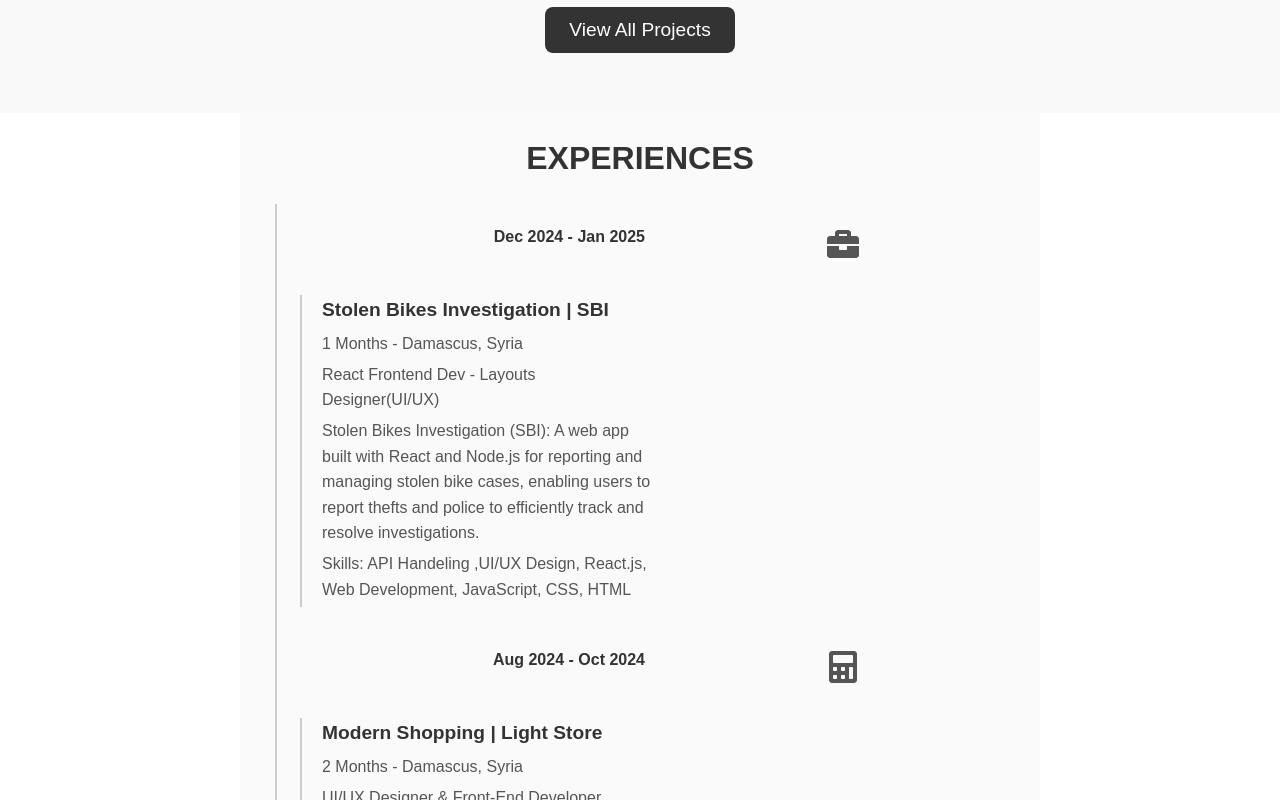
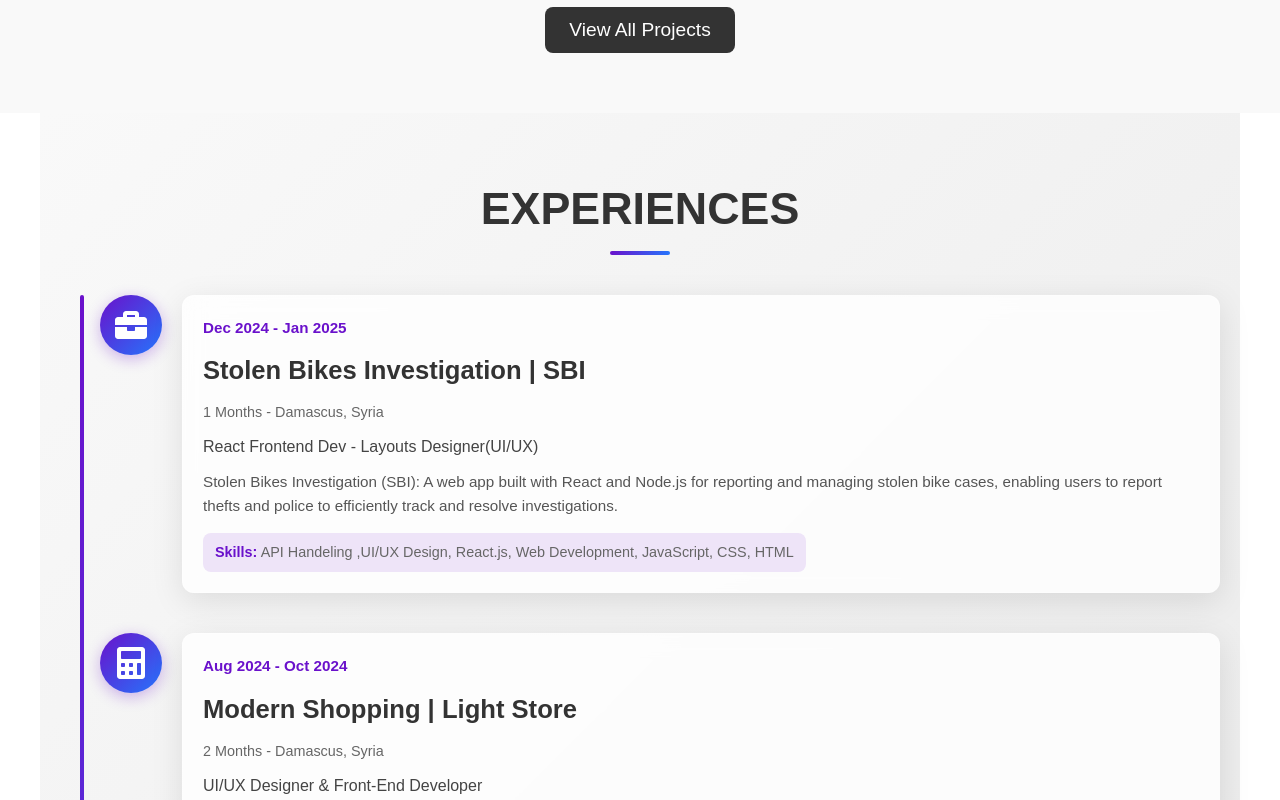
Before and after one commit to Eng-MuhammadMuhammad/portfolio, a React (Create React App) app: page / in a window 1280 px wide. Shown: the part 2080-2880 px from the top of the page. Built offline with nearby package versions, Linux system fonts and the light colour scheme.

Commit message:
updating experiencies

```diff
--- a/src/components/Experiences/Experiences.js
+++ b/src/components/Experiences/Experiences.js
@@ -1,6 +1,6 @@
-import React, { useEffect, useRef } from 'react';
-import styles from './Experiences.module.css';
-import { FaBriefcase, FaBuilding, FaCalculator } from 'react-icons/fa';
+import React, { useEffect, useRef } from "react";
+import styles from "./Experiences.module.css";
+import { FaBriefcase, FaBuilding, FaCalculator } from "react-icons/fa";
 
 const experiences = [
   {
@@ -9,9 +9,11 @@ const experiences = [
     duration: "1 Months",
     location: "Damascus, Syria",
     role: "React Frontend Dev - Layouts Designer(UI/UX)",
-    description: "Stolen Bikes Investigation (SBI): A web app built with React and Node.js for reporting and managing stolen bike cases, enabling users to report thefts and police to efficiently track and resolve investigations.",
-    skills: "API Handeling ,UI/UX Design, React.js, Web Development, JavaScript, CSS, HTML",
-    icon: <FaBriefcase />
+    description:
+      "Stolen Bikes Investigation (SBI): A web app built with React and Node.js for reporting and managing stolen bike cases, enabling users to report thefts and police to efficiently track and resolve investigations.",
+    skills:
+      "API Handeling ,UI/UX Design, React.js, Web Development, JavaScript, CSS, HTML",
+    icon: <FaBriefcase />,
   },
   {
     date: "Aug 2024 - Oct 2024",
@@ -19,9 +21,11 @@ const experiences = [
     duration: "2 Months",
     location: "Damascus, Syria",
     role: "UI/UX Designer & Front-End Developer",
-    description: "Worked on a modern shopping platform for light products, optimizing the UI and implementing features for better product browsing and purchasing. Collaborated with back-end teams to integrate APIs.",
-    skills: "E-commerce, UI/UX Design, React.js, Web Development, JavaScript, CSS, HTML",
-    icon: <FaCalculator />
+    description:
+      "Worked on a modern shopping platform for light products, optimizing the UI and implementing features for better product browsing and purchasing. Collaborated with back-end teams to integrate APIs.",
+    skills:
+      "E-commerce, UI/UX Design, React.js, Web Development, JavaScript, CSS, HTML",
+    icon: <FaCalculator />,
   },
   {
     date: "May 2024 - Jul 2024",
@@ -29,9 +33,10 @@ const experiences = [
     duration: "2 Months",
     location: "Damascus, Syria",
     role: "UI/UX Designer & Front-End Developer",
-    description: "Developed a task management application with an emphasis on ease of use and responsiveness. Used React.js to build a dynamic and user-friendly platform for managing personal and team tasks.",
+    description:
+      "Developed a task management application with an emphasis on ease of use and responsiveness. Used React.js to build a dynamic and user-friendly platform for managing personal and team tasks.",
     skills: "React.js, UI/UX Design, JavaScript, CSS, HTML",
-    icon: <FaBuilding />
+    icon: <FaBuilding />,
   },
   {
     date: "Jan 2024 - Apr 2024",
@@ -39,9 +44,11 @@ const experiences = [
     duration: "4 Months",
     location: "Damascus, Syria",
     role: "UI/UX Designer & Front-End Developer",
-    description: "Designed and developed an e-commerce platform for a clothing store, creating an intuitive shopping experience with modern design trends. Implemented React.js and integrated payment solutions for smooth transactions.",
-    skills: "E-commerce, React.js, Web Design, CSS, HTML, User Interface, JavaScript",
-    icon: <FaBriefcase />
+    description:
+      "Designed and developed an e-commerce platform for a clothing store, creating an intuitive shopping experience with modern design trends. Implemented React.js and integrated payment solutions for smooth transactions.",
+    skills:
+      "E-commerce, React.js, Web Design, CSS, HTML, User Interface, JavaScript",
+    icon: <FaBriefcase />,
   },
   {
     date: "Jul 2023 - Dec 2023",
@@ -49,9 +56,10 @@ const experiences = [
     duration: "6 Months",
     location: "Aleppo, Syria",
     role: "UI/UX Designer & Front-End Developer",
-    description: "Worked on designing responsive and accessible user interfaces for various projects, including e-commerce and corporate websites. Focused on optimizing the design to enhance user experience, collaborating with teams to ensure seamless delivery of high-quality solutions.",
+    description:
+      "Worked on designing responsive and accessible user interfaces for various projects, including e-commerce and corporate websites. Focused on optimizing the design to enhance user experience, collaborating with teams to ensure seamless delivery of high-quality solutions.",
     skills: "UI/UX Design, React.js, HTML, CSS, Prototyping, E-commerce, Figma",
-    icon: <FaCalculator />
+    icon: <FaCalculator />,
   },
   {
     date: "Jan 2023 - Jun 2023",
@@ -59,9 +67,11 @@ const experiences = [
     duration: "6 Months",
     location: "Damascus, Syria",
     role: "UI/UX Designer & Front-End Developer",
-    description: "Led the design and development of several projects, focusing on creating modern, user-friendly interfaces. Collaborated with backend developers to integrate API services into user-facing applications, improving functionality and user experience.",
-    skills: "UI/UX Design, React.js, Front-End Development, Web Development, Figma, Sketch",
-    icon: <FaBuilding />
+    description:
+      "Led the design and development of several projects, focusing on creating modern, user-friendly interfaces. Collaborated with backend developers to integrate API services into user-facing applications, improving functionality and user experience.",
+    skills:
+      "UI/UX Design, React.js, Front-End Development, Web Development, Figma, Sketch",
+    icon: <FaBuilding />,
   },
   {
     date: "Oct 2022 - Nov 2023",
@@ -69,10 +79,12 @@ const experiences = [
     duration: "1 Year 1 Month",
     location: "Remote (Germany)",
     role: "UI/UX Designer & Front-End Developer",
-    description: "Designed and developed user-centric websites, focusing on usability, accessibility, and aesthetics. Created wireframes, mockups, and prototypes to communicate design concepts. Implemented front-end features using HTML, CSS, JavaScript, and React.js. Conducted user research and testing to improve user experience, collaborating closely with designers, developers, and project managers to deliver high-quality solutions.",
-    skills: "UI/UX Design, Front-End Development, HTML, CSS, JavaScript, React.js, Prototyping, User Research, Accessibility",
-    icon: <FaBriefcase />
-  }
+    description:
+      "Designed and developed user-centric websites, focusing on usability, accessibility, and aesthetics. Created wireframes, mockups, and prototypes to communicate design concepts. Implemented front-end features using HTML, CSS, JavaScript, and React.js. Conducted user research and testing to improve user experience, collaborating closely with designers, developers, and project managers to deliver high-quality solutions.",
+    skills:
+      "UI/UX Design, Front-End Development, HTML, CSS, JavaScript, React.js, Prototyping, User Research, Accessibility",
+    icon: <FaBriefcase />,
+  },
 ];
 
 const Experiences = () => {
@@ -104,7 +116,7 @@ const Experiences = () => {
   }, []);
 
   return (
-    <div id='experiences' className={styles.experiences}>
+    <div id="experiences" className={styles.experiences}>
       <h2 className={styles.heading}>EXPERIENCES</h2>
       <div className={styles.timeline}>
         {experiences.map((exp, index) => (
@@ -113,14 +125,18 @@ const Experiences = () => {
             className={styles.experienceItem}
             ref={(el) => (itemsRef.current[index] = el)}
           >
-            <div className={styles.date}>{exp.date}</div>
             <div className={styles.icon}>{exp.icon}</div>
-            <div className={styles.details}>
+            <div className={styles.content}>
+              <div className={styles.date}>{exp.date}</div>
               <h3 className={styles.company}>{exp.company}</h3>
-              <p className={styles.duration}>{exp.duration} - {exp.location}</p>
+              <p className={styles.duration}>
+                {exp.duration} - {exp.location}
+              </p>
               <p className={styles.role}>{exp.role}</p>
               <p className={styles.description}>{exp.description}</p>
-              <p className={styles.skills}>Skills: {exp.skills}</p>
+              <div className={styles.skills}>
+                <span>Skills:</span> {exp.skills}
+              </div>
             </div>
           </div>
         ))}
--- a/src/components/Experiences/Experiences.module.css
+++ b/src/components/Experiences/Experiences.module.css
@@ -1,15 +1,29 @@
 .experiences {
-    padding: 20px;
-    max-width: 800px;
+  padding: 60px 20px;
+  max-width: 1200px;
   margin: auto;
-    background-color: #f9f9f9da;
+  background: linear-gradient(135deg, #f9f9f9, #e0e0e0);
 }
 
 .heading {
   text-align: center;
-    font-size: 2rem;
+  font-size: 2.8rem;
   font-weight: bold;
-    margin-bottom: 20px;
+  margin-bottom: 50px;
+  color: #333;
+  position: relative;
+}
+
+.heading::after {
+  content: '';
+  position: absolute;
+  bottom: -10px;
+  left: 50%;
+  transform: translateX(-50%);
+  width: 60px;
+  height: 4px;
+  background: linear-gradient(90deg, #6a11cb, #2575fc);
+  border-radius: 2px;
 }
 
 .timeline {
@@ -20,79 +34,119 @@
 .timeline::before {
   content: "";
   position: absolute;
-    left: 15px;
+  left: 20px;
   top: 0;
   bottom: 0;
-    width: 2px;
-    background-color: #ccc;
+  width: 4px;
+  background: linear-gradient(180deg, #6a11cb, #2575fc);
+  border-radius: 2px;
 }
 
 .experienceItem {
-    display: grid;
-    grid-template-columns: 1fr 1fr;
-    gap: 10px;
-    padding: 20px 0;
-    align-items: start;
-    opacity: 0; /* Hidden initially */
-    transform: translateY(20px); /* Position for animation */
-    transition: opacity 0.5s ease, transform 0.5s ease; /* Transition settings */
+  display: flex;
+  align-items: flex-start;
+  margin-bottom: 40px;
+  opacity: 0;
+  transform: translateY(20px);
+  transition: opacity 0.6s ease, transform 0.6s ease;
 }
 
 .experienceItem.visible {
-    opacity: 1; /* Fade in */
-    transform: translateY(0); /* Slide up */
+  opacity: 1;
+  transform: translateY(0);
+}
+
+.icon {
+  font-size: 2rem;
+  color: #fff;
+  margin-right: 20px;
+  background: linear-gradient(135deg, #6a11cb, #2575fc);
+  border-radius: 50%;
+  padding: 15px;
+  min-width: 60px;
+  height: 60px;
+  display: flex;
+  align-items: center;
+  justify-content: center;
+  box-shadow: 0 4px 15px rgba(106, 17, 203, 0.3);
+}
+
+.content {
+  flex: 1;
+  padding: 20px;
+  background: rgba(255, 255, 255, 0.8);
+  border-radius: 12px;
+  backdrop-filter: blur(10px);
+  box-shadow: 0 8px 32px rgba(0, 0, 0, 0.1);
+  border: 1px solid rgba(255, 255, 255, 0.2);
 }
 
 .date {
   font-weight: bold;
-    color: #333;
-    text-align: right;
-    padding-right: 10px;
-  }
-
-  .icon {
-    font-size: 2rem;
-    color: #555;
-    text-align: center;
+  color: #6a11cb;
   margin-bottom: 10px;
-  }
-
-  .details {
-    padding-left: 20px;
-    border-left: 2px solid #ccc;
+  font-size: 0.95rem;
 }
 
 .company {
-    font-size: 1.2rem;
+  font-size: 1.6rem;
   font-weight: bold;
-    margin: 0;
+  margin: 0 0 10px;
+  color: #333;
 }
 
-  .duration,
-  .role,
-  .description,
+.duration {
+  font-size: 0.9rem;
+  color: #666;
+  margin: 0 0 10px;
+}
+
+.role {
+  font-size: 1rem;
+  color: #444;
+  margin: 0 0 10px;
+  font-weight: 500;
+}
+
+.description {
+  font-size: 0.95rem;
+  color: #555;
+  margin: 0 0 15px;
+  line-height: 1.6;
+}
+
 .skills {
-    margin: 5px 0;
-    color: #555;
+  font-size: 0.9rem;
+  color: #666;
+  background: rgba(106, 17, 203, 0.1);
+  padding: 8px 12px;
+  border-radius: 8px;
+  display: inline-block;
+}
+
+.skills span {
+  font-weight: bold;
+  color: #6a11cb;
 }
 
 /* Responsive adjustments */
-  @media (max-width: 600px) {
+@media (max-width: 768px) {
   .timeline {
     padding-left: 20px;
   }
 
   .experienceItem {
-      grid-template-columns: 1fr;
-      padding: 10px 0;
+    flex-direction: column;
+    align-items: center;
+    text-align: center;
   }
 
-    .date {
-      text-align: left;
+  .icon {
+    margin-right: 0;
+    margin-bottom: 20px;
   }
 
-    .details {
-      padding-left: 10px;
-      border-left: none;
+  .content {
+    padding: 15px;
   }
 }
```
Lines whose indentation alone changed are shown as unchanged.
